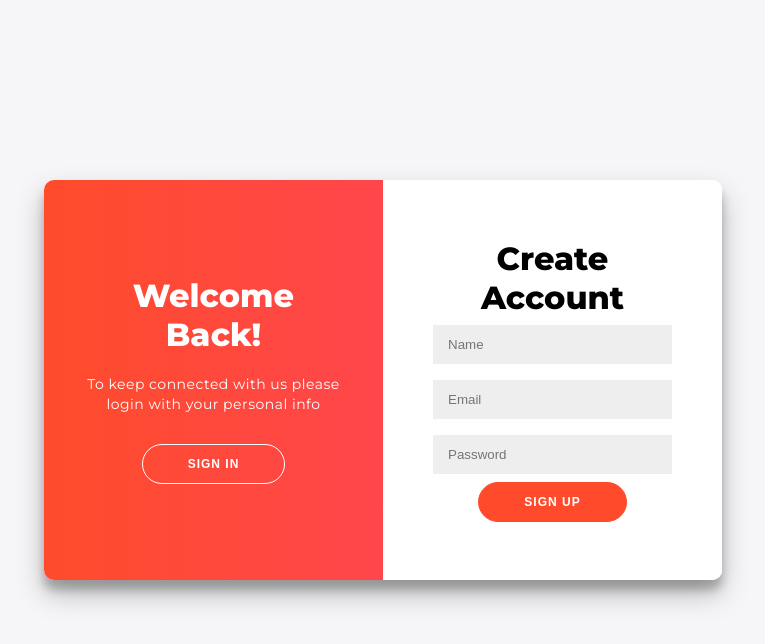
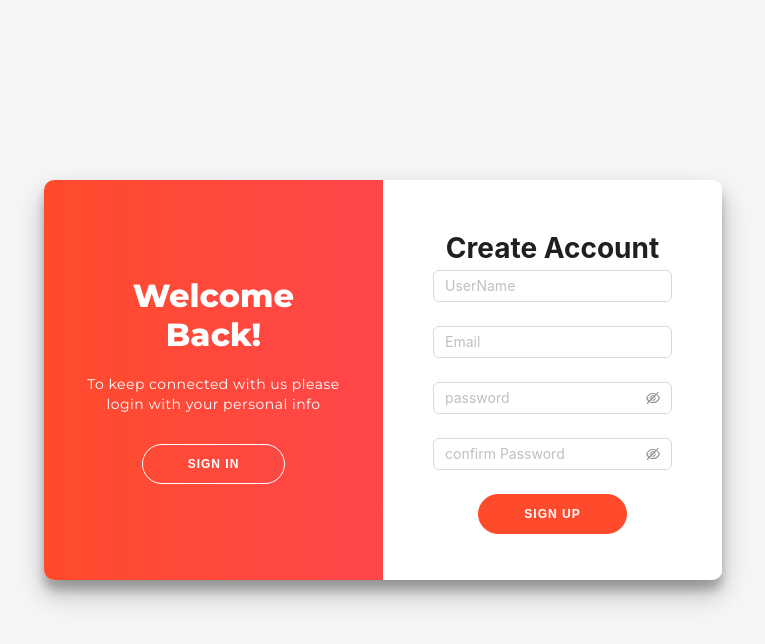
Before and after one commit to zhengzhe46/login_projects, a React (Create React App) app: page / in a window 1280 px wide. Both pictures are taken after a click on the button "SIGIN UP". Shown: the top 644 px of the page, without its empty margins (257-1022 px from the left). Built offline with nearby package versions, Linux system fonts and the light colour scheme.

Commit message:
pust new bbb

```diff
--- a/package.json
+++ b/package.json
@@ -4,6 +4,9 @@
   "private": true,
   "homepage": "https://zhengzhe46.github.io/login_projects",
   "dependencies": {
+    "@emotion/react": "^11.10.5",
+    "@emotion/styled": "^11.10.5",
+    "@mui/material": "^5.11.7",
     "@testing-library/jest-dom": "^5.16.5",
     "@testing-library/react": "^13.4.0",
     "@testing-library/user-event": "^13.5.0",
--- a/src/App.js
+++ b/src/App.js
@@ -1,9 +1,12 @@
 import React, { useState } from "react";
 import * as Components from './Components';
 import axios from 'axios';
+import { EyeInvisibleOutlined, EyeTwoTone } from '@ant-design/icons';
 
-var emailreg = /^([a-zA-Z]|[0-9])(\w)+@[a-zA-Z0-9]+\.([a-zA-Z]{2,4})$/;
-var pattern = new RegExp("[\u4E00-\u9FA5]+"); //判斷是否為中文
+import { Form, Input } from 'antd';
+
+var emailreg = /^(([^<>()[\]\\.,;:\s@"]+(\.[^<>()[\]\\.,;:\s@"]+)*)|(".+"))@((\[[0-9]{1,3}\.[0-9]{1,3}\.[0-9]{1,3}\.[0-9]{1,3}\])|(([a-zA-Z\-0-9]+\.)+[a-zA-Z]{2,}))$/;
+//var pattern = new RegExp("[\u4E00-\u9FA5]+"); //判斷是否為中文
 
 function App() {
 
@@ -12,12 +15,65 @@ function App() {
   const [password, setPassword] = useState('');
   const [email, setEmail] = useState('');
 
+  const checkPasswordStrength = (password) => {
+    let strength = 0;
+    if (password.length < 6) {
+      return 'weak';
+    }
+    if (password.match(/[a-z]+/)) {
+      strength += 1;
+    }
+    if (password.match(/[A-Z]+/)) {
+      strength += 1;
+    }
+    if (password.match(/[0-9]+/)) {
+      strength += 1;
+    }
+    if (password.match(/[$@#&!]+/)) {
+      strength += 1;
+    }
+    switch (strength) {
+      case 1:
+        return 'weak';
+      case 2:
+        return 'fair';
+      case 3:
+        return 'strong';
+      case 4:
+        return 'very strong';
+      default:
+        return 'weak';
+    }
+  };
+  const PasswordStrengthCheck = (rule, value) => {
+    if (!value) {
+      return Promise.reject('Please input your password!');
+    }
+
+    // your custom password strength check logic
+    const passwordStrength = checkPasswordStrength(value);
+    if (passwordStrength === 'weak') {
+      return Promise.reject('Password is too weak');
+    }
+
+    if (passwordStrength === 'fair') {
+      return Promise.reject('Password is too fair');
+    }
+    if (passwordStrength === 'strong') {
+      return Promise.reject('Password is strong');
+    }
+    if (passwordStrength === 'very strong') {
+      return Promise.reject('Password is very strong');
+    }
+
+    return Promise.resolve();
+  };
+
   //Sign in
   const handlesSubmit = (e) => { //alert() 用來跳出提示 (警告) 對話視窗。
-    e.preventDefault();
-    //var emailreg = /^([a-zA-Z]|[0-9])(\w)+@[a-zA-Z0-9]+\.([a-zA-Z]{2,4})$/;
+    e.preventDefault();//阻止表單提交
 
-    if (password.length === 0) {
+    if (!password) {
       alert("password has left blank");
     }else if(!emailreg.test(email)){
       alert("Email Format Error");
@@ -25,22 +81,13 @@ function App() {
       alert("Email has left blank");
     } else {
 
-      const cors = "https://7099-182-235-153-136.jp.ngrok.io/projects";
+      const cors = "https://339b-182-235-153-136.jp.ngrok.io/projects";
       const api_action = "/member/register.php";
       let fData = {
         'antion':"login",
         'email':email,
         'password':password,
       }
-
-      //fData.append('name', name);
-      //fData.append('password', password);
-      //fData.append('email', email);
-
-      //GET請求
-      /*axios.get('')
-      .then( (response) => console.log(response))
-      .catch( (error) => console.log(error))*/
 
       //POST請求
       axios.post(`${cors}${api_action}`, fData)
@@ -54,16 +101,11 @@ function App() {
   }
 
   //Sign up
-  const handlesSignup = () => { //alert() 用來跳出提示 (警告) 對話視窗。
+  const handlesSignup = (e) => { //alert() 用來跳出提示 (警告) 對話視窗。
+    e.preventDefault();//阻止表單提交
 
-    //var emailreg = /^([a-zA-Z]|[0-9])(\w)+@[a-zA-Z0-9]+\.([a-zA-Z]{2,4})$/;
-
-    if (password.length === 0) {
+    if (!password) {
       alert("password has left blank");
-    }else if(password.length < 8){
-      alert("Minimum password length is 8 ");
-    }else if(pattern.test(password)){
-      alert("Password is incorrect ");
     }else if(!emailreg.test(email)){
       alert("Email Format Error");
     }else if (email.length === 0) {
@@ -86,38 +128,107 @@ function App() {
     }
   }
 
-  const cbshow = () => {
-    var x = document.getElementById("cbpassword");
-    if(x.type === "password"){
-      x.type = "text";
-    }else{
-      x.type = "password";
-    }
-  }
-
     return (
       <Components.Container>
         <Components.SignUpContainer signinIn={signIn}>
           <Components.Form>
-            <Components.Title>Create Account</Components.Title>
-            <Components.Input type='text' placeholder='Name' value={text} onChange={(e) => setName(e.target.value)}/>
-            <Components.Input type='email' placeholder='Email' value={email} onChange={(e) => setEmail(e.target.value)}/>
-            <Components.Input type='password' placeholder='Password'  value={password} onChange={(e) => setPassword(e.target.value)}/>
-            <Components.Button value="SEND" onClick={handlesSignup}>Sign Up</Components.Button>
+            <Form name="basic"
+              labelCol={{ span: 8 }}
+              wrapperCol={{ span: 100 }}
+              style={{ maxWidth: 600 }}
+              initialValues={{ remember: true }}
+              autoComplete="off">
+
+              <Components.Title>Create Account</Components.Title>
+              <Form.Item
+                name="username"
+                rules={[{ required: true, message: 'Please input your username!' }]}
+              >
+              <Input type='text' placeholder='UserName' value={text} onChange={(e) => setName(e.target.value)}/>
+              </Form.Item>
+
+              <Form.Item
+                name="email"
+                rules={[
+                  {
+                    type: 'email',
+                    message: 'The input is not valid E-mail!',
+                  },
+                  {
+                    required: true,
+                    message: 'Please input your E-mail!',
+                  },
+                ]}
+              >
+              <Input type='email' placeholder='Email' value={email} onChange={(e) => setEmail(e.target.value)}/>
+              </Form.Item>
+
+              <Form.Item
+              name="password"
+              rules={[{
+                validator: PasswordStrengthCheck,
+              }]}
+              >
+              <Input.Password type='password' value={password} onChange={(e) => setPassword(e.target.value)}
+                placeholder="password"
+                iconRender={(visible) => (visible ? <EyeTwoTone /> : <EyeInvisibleOutlined />)}
+              />
+              </Form.Item>
+              <Form.Item
+                  name="confirm Password"
+                  dependencies={['password']}
+                  hasFeedback
+                  rules={[
+                    {
+                      required: true,
+                      message: 'Please confirm your password!',
+                    },
+                    ({ getFieldValue }) => ({
+                      validator(_, value) {
+                        if (!value || getFieldValue('password') === value) {
+                          return Promise.resolve();
+                        }
+                        return Promise.reject(new Error("The passwords that you entered don't match!"));
+                      },
+                    }),
+                  ]}
+                >
+              <Input.Password placeholder="confirm Password"/>
+              </Form.Item>
+
+              <Components.Button value="SEND" onClick={handlesSignup}>Sign Up</Components.Button>
+            </Form>
           </Components.Form>
         </Components.SignUpContainer>
 
         <Components.SignInContainer signinIn={signIn}>
           <Components.Form>
-            <Components.Title>Sign in</Components.Title>
-            <Components.Input type='email' placeholder='Email' value={email} onChange={(e) => setEmail(e.target.value)} />
-            <Components.Input type='password' id="cbpassword" placeholder='Password' value={password} onChange={(e) => setPassword(e.target.value)} />
-            <Components.Checkboxdiv>
-            <Components.CheckboxInput type='checkbox' onClick={cbshow}/>
-            <Components.Checkboxlabel>show password !</Components.Checkboxlabel>
-            </Components.Checkboxdiv>
+          <Form name="basic"
+              labelCol={{ span: 8 }}
+              wrapperCol={{ span: 100 }}
+              style={{ maxWidth: 600 }}
+              initialValues={{ remember: true }}
+              autoComplete="off">
+              <Components.Title>Sign in</Components.Title>
+              <Form.Item
+                name="email"
+                rules={[{ required: true, message: 'Please input your  E-mail!' }]}
+              >
+              <Input type='email' placeholder='Email' value={email} onChange={(e) => setEmail(e.target.value)}/>
+              </Form.Item>
+
+              <Form.Item
+              name="password"
+              rules={[{ required: true, message: 'Please input your password!' }]}
+              >
+              <Input.Password type='password' value={password} onChange={(e) => setPassword(e.target.value)}
+                placeholder="password"
+                iconRender={(visible) => (visible ? <EyeTwoTone /> : <EyeInvisibleOutlined />)}
+              />
+              </Form.Item>
             <Components.Anchor href='#'>Forgot your password?</Components.Anchor>
             <Components.Button value="SEND" onClick={handlesSubmit} >Sigin In</Components.Button>
+            </Form>
           </Components.Form>
         </Components.SignInContainer>
 
--- a/src/style.css
+++ b/src/style.css
@@ -1,3 +1,4 @@
+
 @import url("https://fonts.googleapis.com/css?family=Montserrat:400,800");
 
 * {
```
Also changed, not shown: 1 other file (tests, documents, lock files or other folders).
